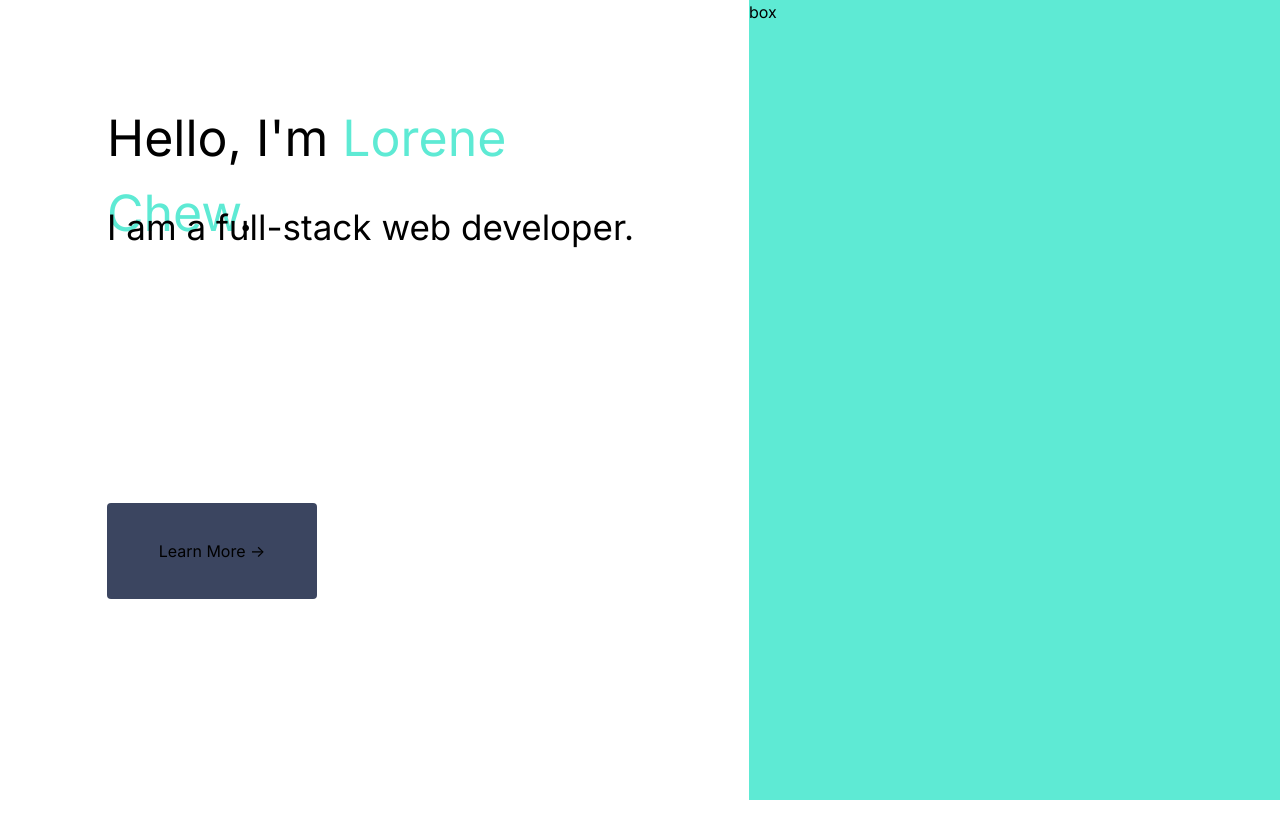
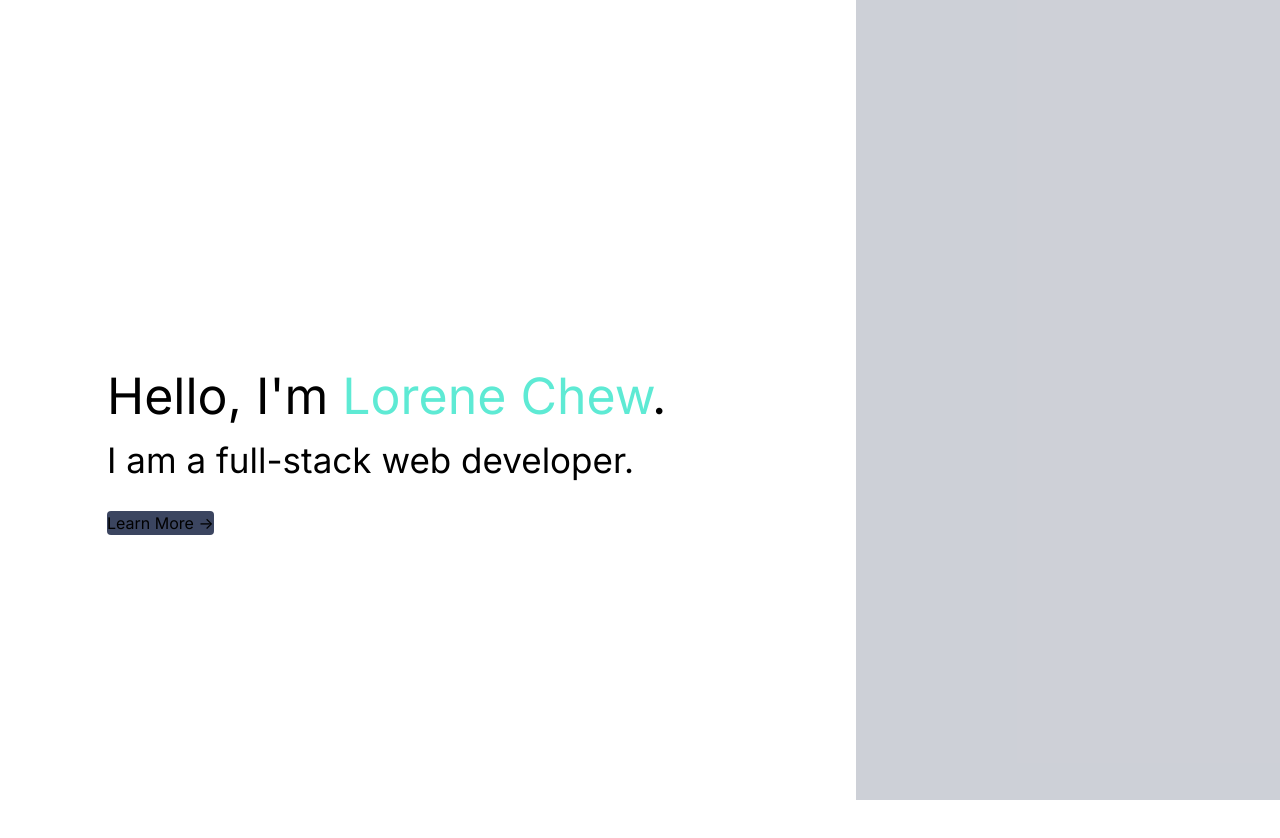
Before and after one commit to L-Chew/Personal-Portfolio, a React app: page / in a window 1280 px wide. Shown: the top 838 px of the page. Before the commit the page ends 800 px from the top, so only its background shows below. Built offline with nearby package versions, Linux system fonts and the light colour scheme; the HTML template or start-up script is replaced by a standard one.

Commit message:
Hero: updated grid layout and added blue accent color

```diff
--- a/client/src/Components/Hero.jsx
+++ b/client/src/Components/Hero.jsx
@@ -2,18 +2,23 @@ import React from 'react';
 
 const Hero = () => {
   return (
-    <div className='w-screen'>
-      <div className='grid grid-rows-8 grid-cols-12 gap-1 h-screen content-center'>
-        <div className='row-start-2 col-span-5 col-start-2 text-[50px]'>
-          Hello, I'm <span className='text-[#5EEAD4]'>Lorene Chew</span>.
+    <div className='w-screen min-h-screen'>
+      <div className='grid grid-cols-12 gap-1 grid-rows-6'>
+        <div className='col-start-2 col-span-6 row-start-3'>
+          <div className='text-[50px]'>
+            Hello, I'm <span className='text-[#5EEAD4]'>Lorene Chew</span>.
+          </div>
+          <div className='text-[35px]'>
+            I am a full-stack web developer.
+          </div>
+          <br></br>
+          <button className='rounded bg-[#3B4560]'>
+            {`Learn More ->`}
+          </button>
         </div>
-        <div className='row-start-3 row-span-2 col-span-5 col-start-2 text-[35px]'>
-          I am a full-stack web developer.
+        <div className='col-end-13 col-span-4 row-span-6'>
+          <div className='h-[100vh] bg-[#3B4560] bg-opacity-25'></div>
         </div>
-        <button className='row-start-6 col-span-2 col-start-2 rounded bg-[#3B4560]'>
-          {`Learn More ->`}
-        </button>
-        <div className='bg-[#5EEAD4] row-span-8 col-end-13 col-span-5'>box</div>
       </div>
     </div>
   )
```
